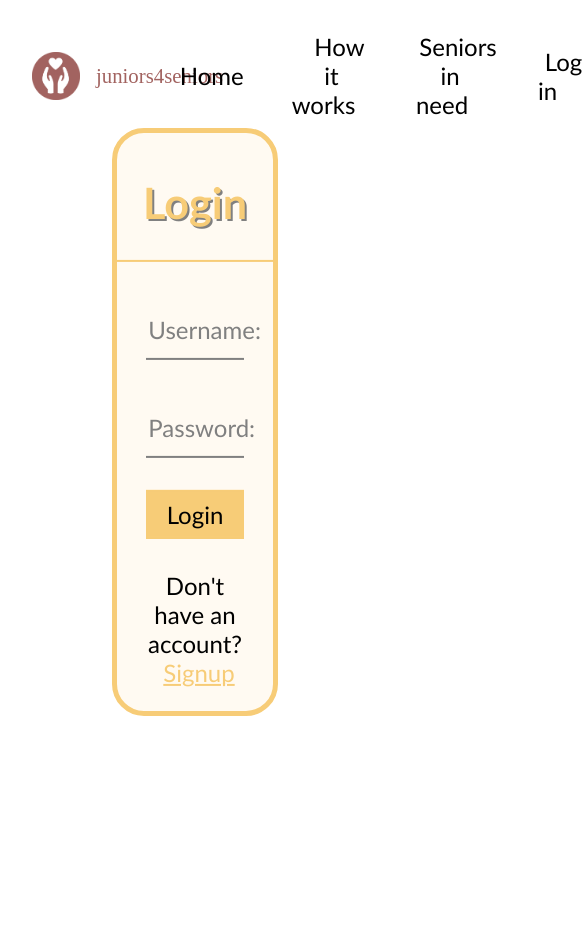
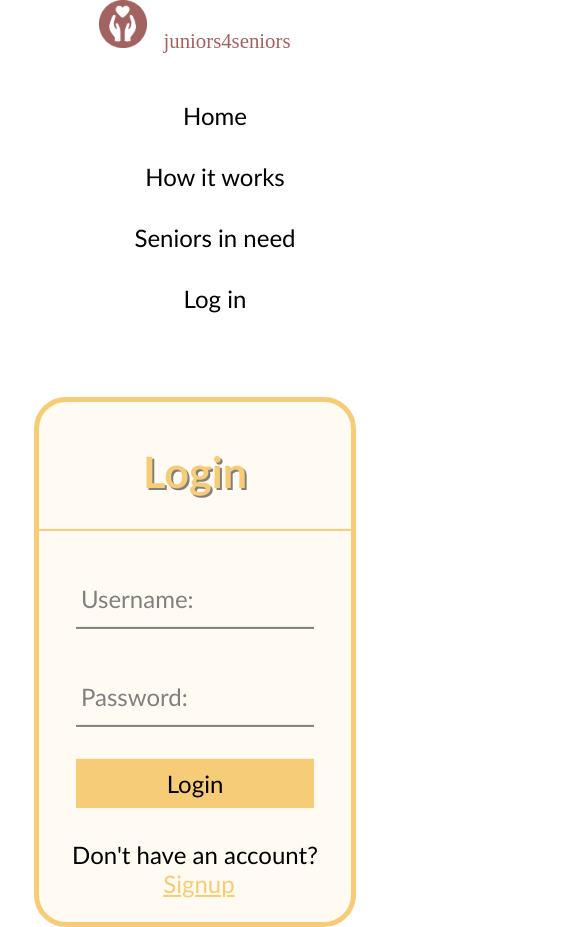
Before and after one commit to dominikalipka/juniors4seniors-client, a React (Create React App) app: page /login in a window 390 px wide. Shown: the top 927 px of the page, 585 px wide, since content can reach past the window. Before the commit the page ends 844 px from the top, so only its background shows below. Built offline with nearby package versions, Linux system fonts and the light colour scheme; no server answers; a web font is replaced by a local one.

Commit message:
Responsive design - version 1

```diff
--- a/src/App.css
+++ b/src/App.css
@@ -705,3 +705,91 @@ input[type="file"] {
 .logo {
   width: 3vw;
 }
+
+
+/* >>>>>>>>> RESPONSIVE DESIGN <<<<<<<<<< */
+
+@media (max-width: 60rem) {
+  nav {
+    align-items: center;
+    flex-direction: column;
+  }
+  nav .logo {
+    display: inline;
+  }
+
+  /* nav ul {
+    flex-direction: column;
+  } */
+
+  nav ul li {
+    padding: 1rem 0
+  }
+
+  .homepage-part-one {
+    flex-direction: column;
+  }
+
+  .welcome p{
+    width: 90vw;
+  }
+
+    .homepage-part-one div {
+      width: 90vw;
+    }
+
+    .homepage-part-one div img {
+      max-width: 80vw;
+    }
+
+  .homepage-part-two > div{
+    flex-direction: column;
+    align-items: center;
+  }
+
+  .homepage-part-two-container{
+    align-items: center;
+  }
+
+  .about {
+    flex-direction: column;
+        align-items: center;
+        width: 100vw;
+  }
+  .about div {
+    width: 80vw;
+  }
+
+  .about h4,
+  .about p {
+    width: 80vw;
+  }
+
+  .center {
+    width: 80vw;
+    position: absolute;
+    margin-top: 3rem;
+  }
+
+  .seniors-list-container {
+    flex-direction: column;
+    align-items:center;
+  }
+
+  .error-msg {
+    line-height: 3rem;
+  }
+
+}
+
+@media(max-width: 40rem) {
+    nav ul {
+    flex-direction: column;
+  }
+
+    .center {
+    width: 80vw;
+    position: absolute;
+    margin-top: 15rem;
+  }
+}
```
